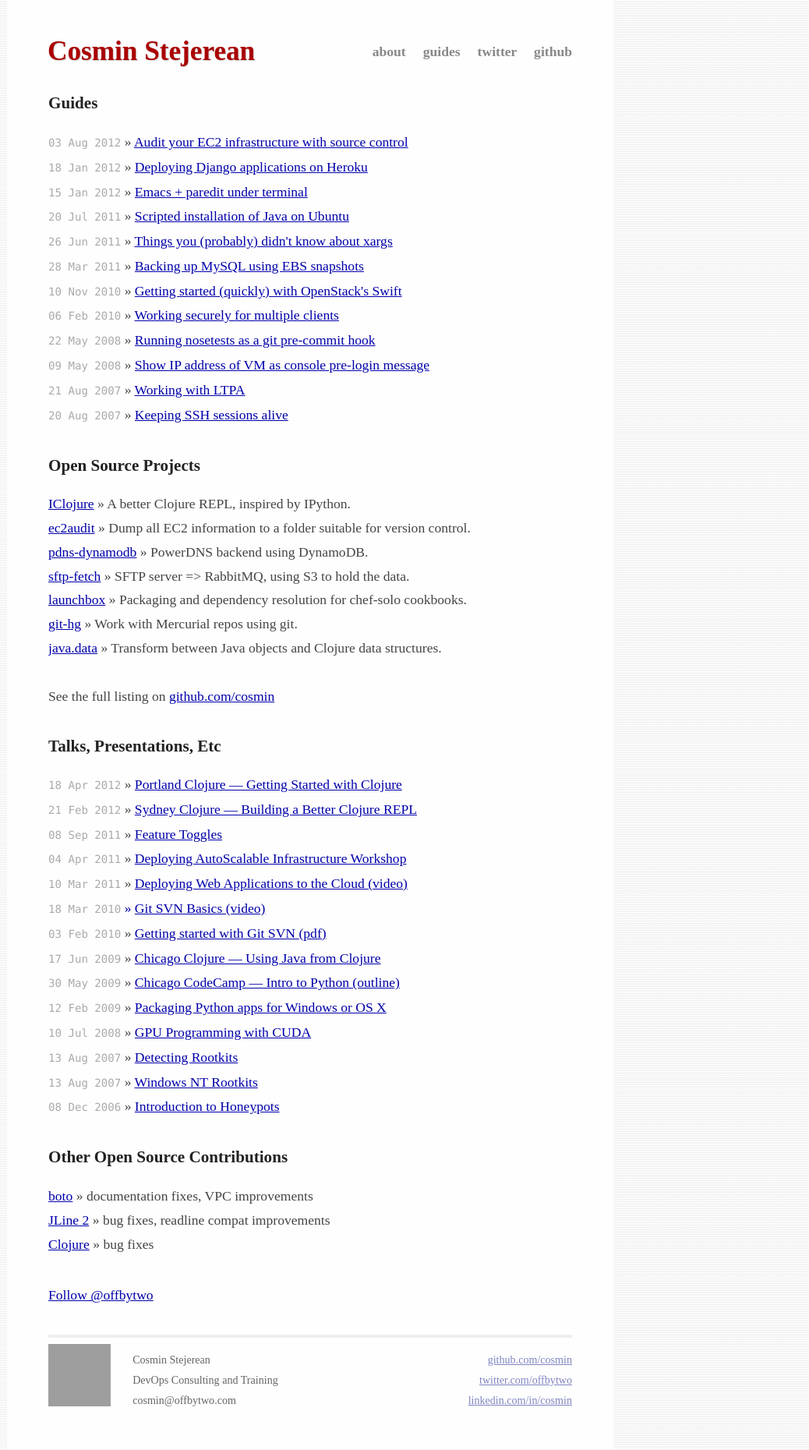
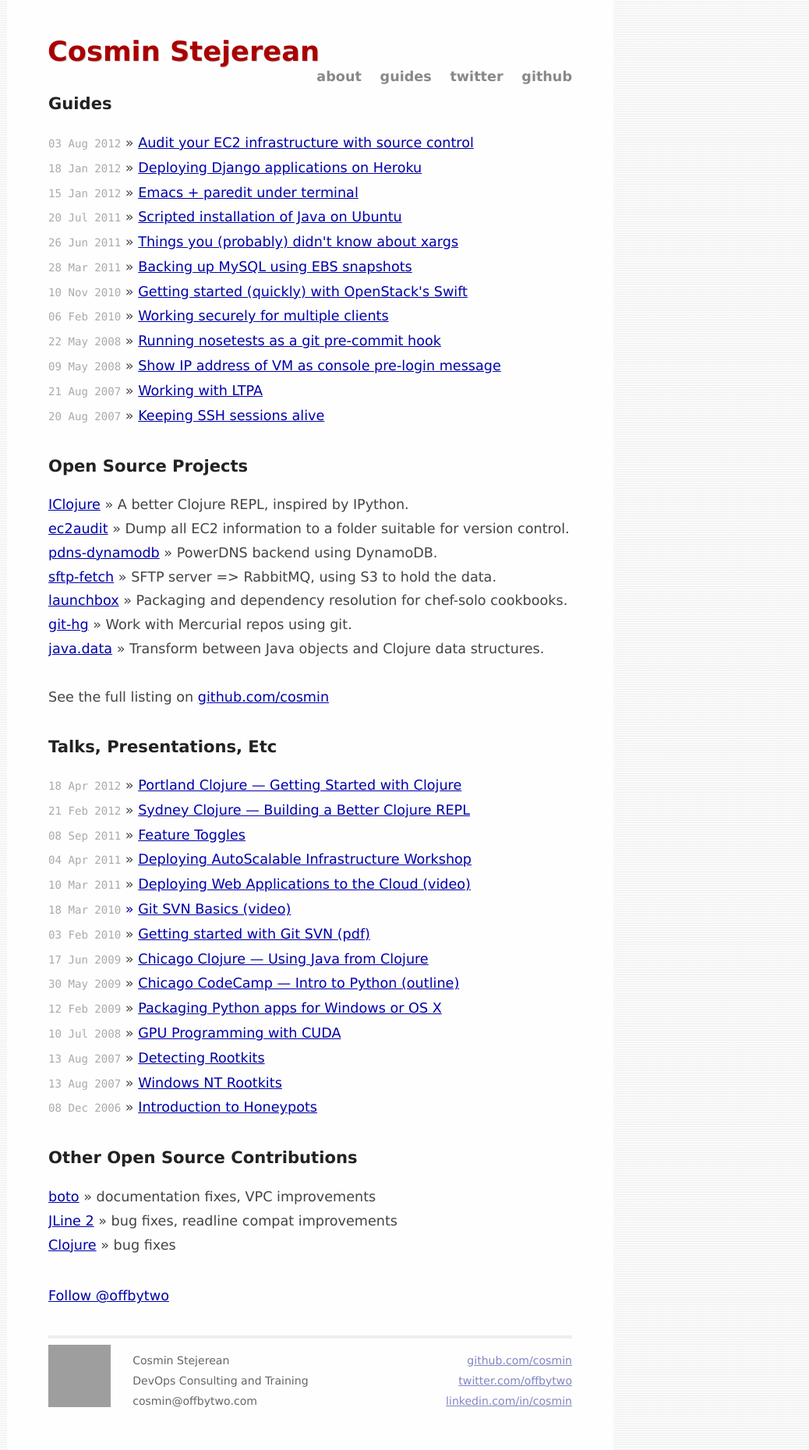
Before and after one commit to cosmin/cosmin.github.io, a Jekyll site: the page built from index.html, in a window 1280 px wide. Shown: the whole page at 78% size, without its empty margins (242-1280 px from the left). Built offline with Jekyll 4.4.1, drawn with Linux system fonts in a browser that asks for light colours; comment, search, counter and statistics services are not loaded; grey boxes are pictures that could not be loaded.

Commit message:
add new font

```diff
--- a/css/screen.css
+++ b/css/screen.css
@@ -18,7 +18,7 @@
 body {
    background-color: #ecedef;
    background-image: url('/images/linen.png');
-   font-family: "adelle",serif;
+   font-family: "bryant-web", Verdana, sans-serif;;
    -webkit-text-size-adjust: 100%;
    text-align: center;
    color: #444;
```
